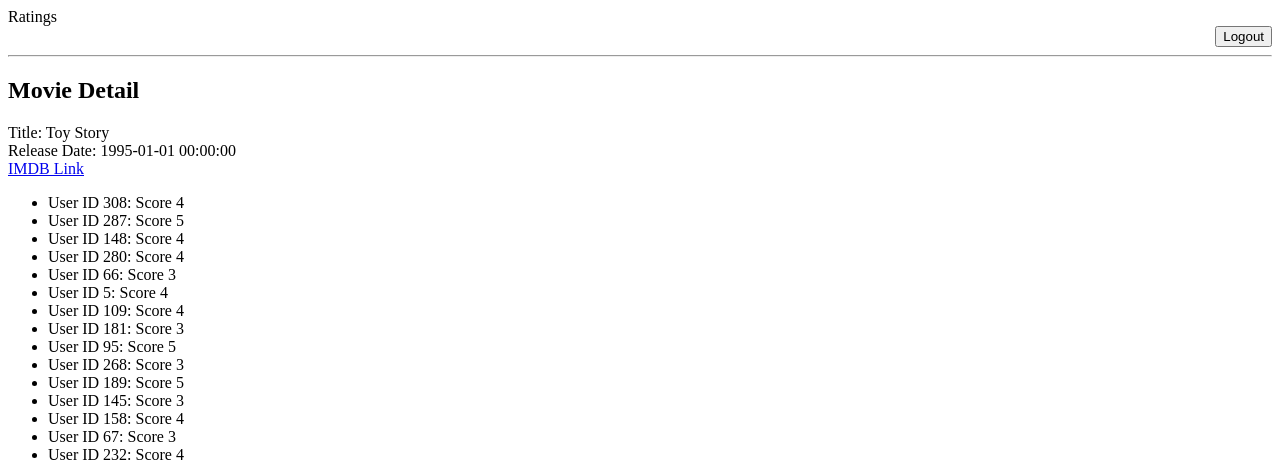
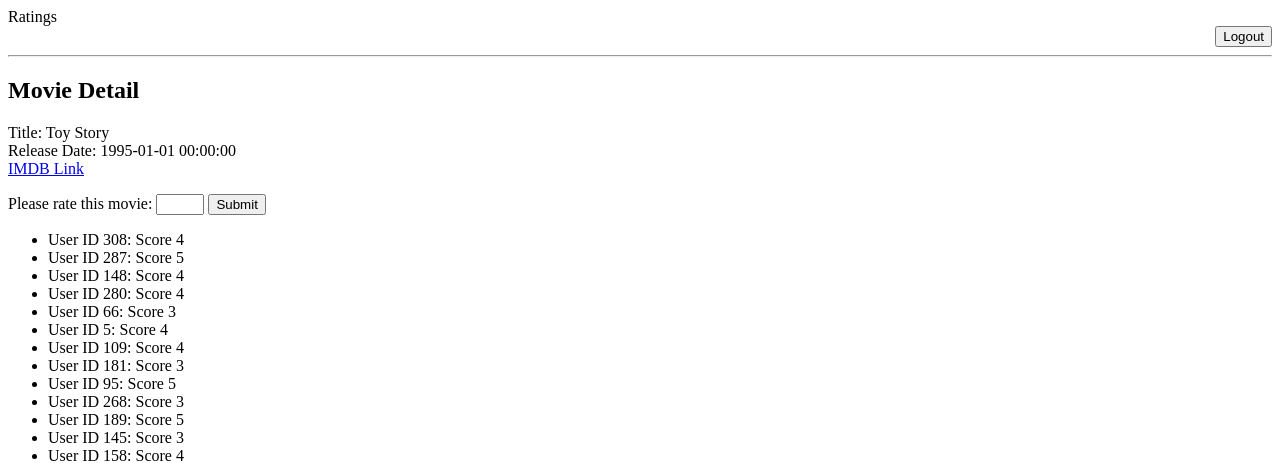
Before and after one commit to janet/ratings, a Flask app: page /movies/1 in a window 1280 px wide. Shown: the top 463 px of the page. Run offline with Flask 2, Linux system fonts and the light colour scheme; a user stored in the database is signed in; data comes from the database, SQL or seed files in the repository.

Commit message:
movie detail page: submit rating in process

```diff
--- a/server.py
+++ b/server.py
@@ -24,7 +24,10 @@ app.jinja_env.undefined = StrictUndefined
 def index():
     """Homepage."""
 
-    session["user_id"] = None
+    if session["user_id"]:
+        pass
+    else:
+        session["user_id"] = None
     return render_template("homepage.html")
 
 @app.route('/users')
@@ -69,6 +72,12 @@ def movie_detail(movie_id):
 
     return render_template("movie_detail.html",
         movie=movie)
+
+@app.route('/process_rating')
+def process_rating():
+    """Process movie rating input by user. Add new rating or update existing rating."""
+
+    pass
 
 @app.route('/login')
 def login():
--- a/templates/movie_detail.html
+++ b/templates/movie_detail.html
@@ -7,6 +7,14 @@
 <label for="imdb-link"></label><a href="{{ movie.imdb_url }}">IMDB Link</a><br>
 </p>
 
+{% if session['user_id'] %}
+<form action="/process_rating">
+    <label for="movie_rating">Please rate this movie: </label>
+    <input type="number" min="1" max="5" step="1" name="movie_rating">
+<input type="submit" name="rating_submit">
+</form>
+{% endif %}
+
 <ul>
     {% for rating in movie.ratings %}
         <li>User ID {{ rating.user_id }}: Score {{ rating.score }} </li>
```
